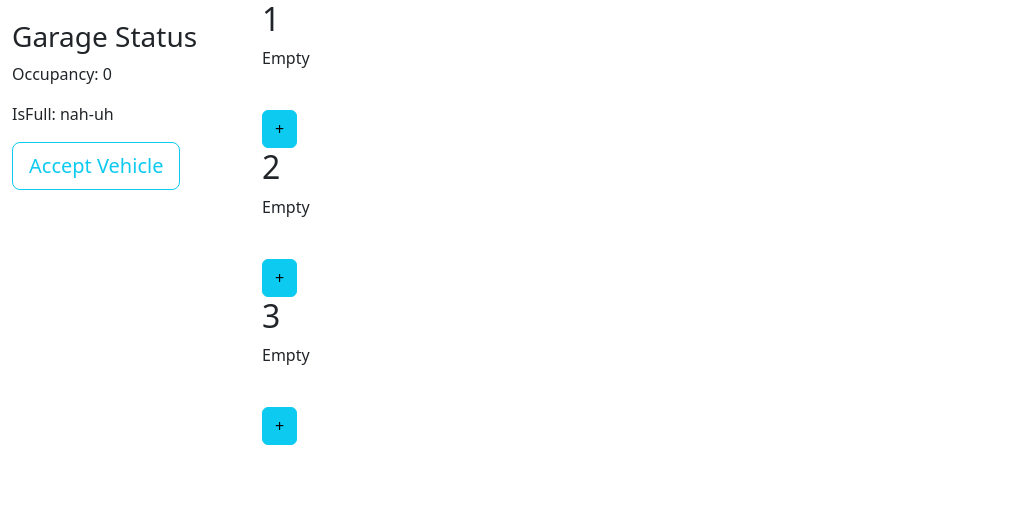
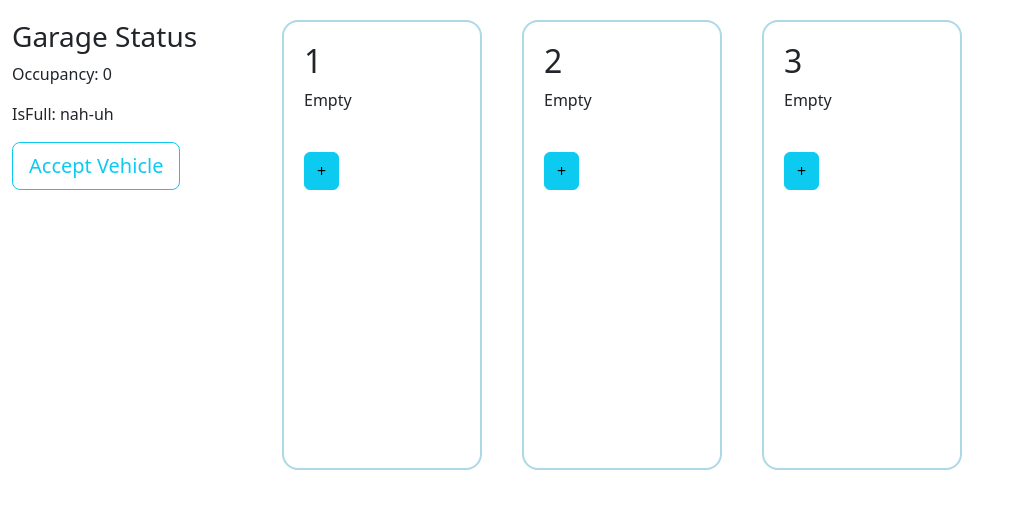
Before and after one commit to Sh-i-aw/Parked, a React (Create React App) app: page / in a window 1280 px wide. Shown: the top 508 px of the page, without its empty margins (0-1013 px from the left). Built offline with nearby package versions, Linux system fonts and the light colour scheme.

Commit message:
main content in a flex container, each lot is a card, margin and padding applied.

```diff
--- a/src/App.css
+++ b/src/App.css
@@ -1,6 +1,16 @@
 .navColumn {
   min-width: 250px;
   padding: 20px;
+}
+
+.lotTile{
+  display:inline-block;
+  margin: 20px;
+  padding: 20px;
+  min-width: 200px;
+  min-height: 450px;
+  border: 2px double lightblue;
+  border-radius: 1rem;
 }
 
 .App {
--- a/src/App.js
+++ b/src/App.js
@@ -84,6 +84,7 @@ function App() {
 					</Button>
 				</Col>
 				<Col>
+					<div style={{ display: "flex" }}>
 						{garage.lots.map((lot) => {
 							return (
 								<SingleLot
@@ -100,6 +101,7 @@ function App() {
 								/>
 							);
 						})}
+					</div>
 
 					<AcceptInGarageForm
 						show={showAcceptInGarageForm}
--- a/src/Component/SingleLot.jsx
+++ b/src/Component/SingleLot.jsx
@@ -50,7 +50,7 @@ function SingleLot(props) {
 	lot.totalCharge = segment > 4 ? 2 : segment;
 
 	return (
-		<div>
+		<div className={"lotTile"}>
 			<h2>{lot.lotNumber}</h2>
 			<p>{status}</p>
 			<p>{lot.plateNumber}</p>
```
Lines whose indentation alone changed are shown as unchanged.
